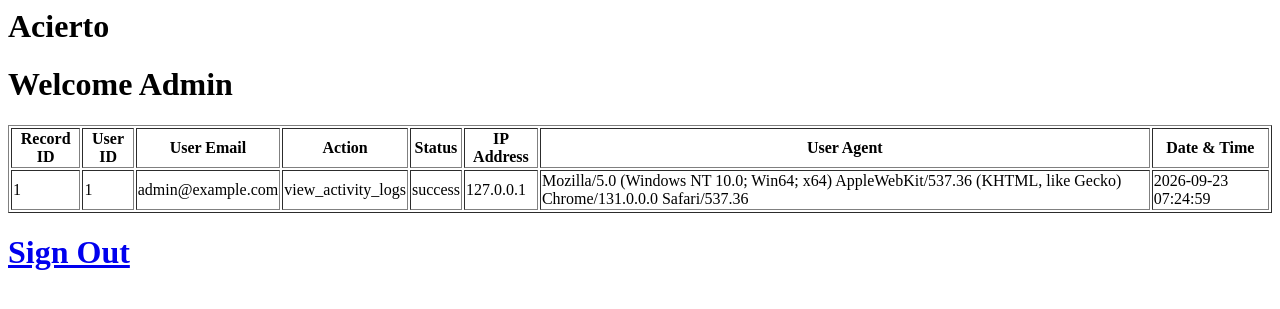
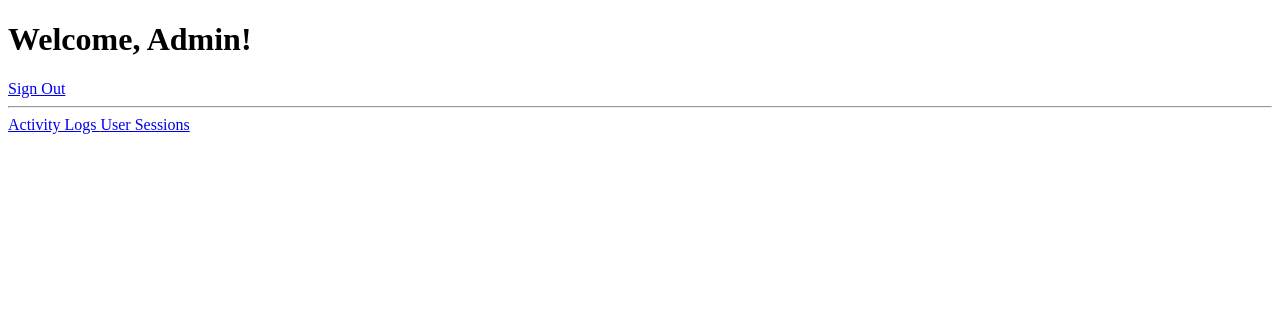
Before and after one commit to jpacierto2-code/IT34B, a PHP site: page /it34b/app/admin/index.php in a window 1280 px wide. Shown: the top 309 px of the page. Run offline with PHP 8.4, Linux system fonts and the light colour scheme; a user stored in the database is signed in; data that the repository does not hold is empty.

Commit message:
git added commit session

```diff
--- a/app/admin/index.php
+++ b/app/admin/index.php
@@ -1,19 +1,14 @@
-<h1>Acierto</h1>
-
 <?php
 require '../../config/config.php';
 
 requireRole('admin');
 
-logActivity(
-    $pdo,
-    $_SESSION['user_id'],
-    $_SESSION['user_email'],
-    'view_activity_logs',
-    'success'
-);
+$section = $_GET['section'] ?? '';
 
-// Activity Logs Query #3
+$action = $_GET['action'] ?? '';
+
+if ($section === 'activity-logs'){
+        // Activity Logs Query
         $stmt = $pdo->query("
         SELECT *
         FROM activity_logs
@@ -22,18 +17,59 @@ $stmt = $pdo->query("
 
     $activities = $stmt->fetchAll(PDO::FETCH_ASSOC);
 
+} elseif ($section === 'user-sessions') {
+
+    // User Sessions Query
+    $stmt = $pdo->query("
+        SELECT
+            us.session_id,
+            us.user_id,
+            u.user_username,
+            u.user_email,
+            u.user_role,
+            us.session_start,
+            us.session_end,
+            us.session_duration
+        FROM user_sessions us
+        INNER JOIN users u
+            ON us.user_id = u.user_id
+        ORDER BY us.session_start DESC
+    ");
+
+    $sessions = $stmt->fetchAll(PDO::FETCH_ASSOC);
+}
+
 ?>
-
 <!DOCTYPE html>
 <html lang="en">
 <head>
     <meta charset="UTF-8">
-    <meta name="viewport" content="width=device-width, initial-scale=1.0">
-    <title>Welcome Admin</title>
+    <meta name="viewport" content="width=, initial-scale=1.0">
+
+    <title>Document</title>
+
+
+
 </head>
 <body>
-    <h1>Welcome Admin</h1>
-    <table border="1">
+        <h1>Welcome, Admin!</h1>
+
+        <a href="../../auth/signout.php" class="">
+            Sign Out
+        </a>
+        <hr>
+
+    <nav>
+        <a href="index.php?section=activity-logs" class="">Activity Logs </a>
+        <a href="index.php?section=user-sessions" class="">User Sessions </a>
+    </nav>
+
+    <?php if ($section === 'activity-logs'): ?>
+
+        <h4>Activity Logs</h4>
+
+        <table>
+
             <thead>
                 <tr>
                     <th>Record ID</th>
@@ -46,22 +82,146 @@ $activities = $stmt->fetchAll(PDO::FETCH_ASSOC);
                     <th>Date & Time</th>
                 </tr>
             </thead>
+
             <tbody>
-            <?php foreach($activities as $activity):?>
+
+                <?php foreach ($activities as $activity): ?>
+
                     <tr>
-                    <td><?= htmlspecialchars($activity['activity_log_id'])?></td>
-                    <td><?= htmlspecialchars($activity['user_id'])?></td>
-                    <td><?= htmlspecialchars($activity['user_email'])?></td>
-                    <td><?= htmlspecialchars($activity['activity_log_action'])?></td>
-                    <td><?= htmlspecialchars($activity['activity_log_status'])?></td>
-                    <td><?= htmlspecialchars($activity['activity_log_ip_address'])?></td>
-                    <td><?= htmlspecialchars($activity['activity_log_user_agent'])?></td>
-                    <td><?= htmlspecialchars($activity['activity_log_created_at'])?></td>
+                        <td>
+                            <?= htmlspecialchars($activity['activity_log_id']) ?>
+                        </td>
+
+                        <td>
+                            <?= htmlspecialchars($activity['user_id']) ?>
+                        </td>
+
+                        <td>
+                            <?= htmlspecialchars($activity['user_email']) ?>
+                        </td>
+
+                        <td>
+                            <?= htmlspecialchars($activity['activity_log_action']) ?>
+                        </td>
+
+                        <td>
+                            <?= htmlspecialchars($activity['activity_log_status']) ?>
+                        </td>
+
+                        <td>
+                            <?= htmlspecialchars($activity['activity_log_ip_address']) ?>
+                        </td>
+
+                        <td>
+                            <?= htmlspecialchars($activity['activity_log_user_agent']) ?>
+                        </td>
+
+                        <td>
+                            <?= htmlspecialchars($activity['activity_log_created_at']) ?>
+                        </td>
                     </tr>
+
                 <?php endforeach; ?>
+
             </tbody>
+
         </table>
+
+    <?php endif; ?>
+
+    <?php if ($section === 'user-sessions'): ?>
+
+        <h4>User Sessions</h4>
+
+        <table>
+
+            <thead>
+                <tr>
+                    <th>Session ID</th>
+                    <th>User ID</th>
+                    <th>Username</th>
+                    <th>Email</th>
+                    <th>Role</th>
+                    <th>Session Start</th>
+                    <th>Session End</th>
+                    <th>Duration</th>
+                </tr>
+            </thead>
+
+            <tbody>
+
+                <?php foreach ($sessions as $session): ?>
+
+                    <tr>
+
+                        <td>
+                            <?= htmlspecialchars($session['session_id']) ?>
+                        </td>
+
+                        <td>
+                            <?= htmlspecialchars($session['user_id']) ?>
+                        </td>
+
+                        <td>
+                            <?= htmlspecialchars($session['user_username']) ?>
+                        </td>
+
+                        <td>
+                            <?= htmlspecialchars($session['user_email']) ?>
+                        </td>
+
+                        <td>
+                            <?= htmlspecialchars($session['user_role']) ?>
+                        </td>
+
+                        <td>
+                            <?= htmlspecialchars($session['session_start']) ?>
+                        </td>
+
+                        <td>
+                            <?= $session['session_end']
+                                ? htmlspecialchars($session['session_end'])
+                                : 'Active'
+                            ?>
+                        </td>
+
+                        <td>
+
+                            <?php
+
+                            if ($session['session_duration'] !== null) {
+
+                                $seconds = (int) $session['session_duration'];
+
+                                $hours = floor($seconds / 3600);
+                                $minutes = floor(($seconds % 3600) / 60);
+                                $seconds = $seconds % 60;
+
+                                echo sprintf(
+                                    '%02d hr %02d min %02d sec',
+                                    $hours,
+                                    $minutes,
+                                    $seconds
+                                );
+
+                            } else {
+
+                                echo 'Active';
+
+                            }
+
+                            ?>
+
+                        </td>
+
+                    </tr>
+
+                <?php endforeach; ?>
+
+            </tbody>
+
+        </table>
+
+    <?php endif; ?>
 </body>
 </html>
-
-<h1><a href="../../auth/signout.php">Sign Out</a></h1>
--- a/functions/session.php
+++ b/functions/session.php
@@ -1,6 +1,6 @@
-
 <?php
 
+// Start User Session
 function startUserSession($pdo)
 {
     if (!isset($_SESSION['user_id'])) {
@@ -27,9 +27,11 @@ function startUserSession($pdo)
     return $pdo->lastInsertId();
 }
 
-// End user session
-function endUserSession($pdo){
-    if(!isset($_SESSION['session_id'])){
+
+// End User Session
+function endUserSession($pdo)
+{
+    if (!isset($_SESSION['session_id'])) {
         return false;
     }
 
@@ -45,6 +47,7 @@ function endUserSession($pdo){
                 NOW()
             )
         WHERE session_id = :session_id
+          AND session_end IS NULL
     ");
 
     return $stmt->execute([
@@ -52,8 +55,10 @@ function endUserSession($pdo){
     ]);
 }
 
-function hasActiveUserSession($pdo,$user_id){
 
+// Check if User Already Has an Active Session
+function hasActiveUserSession($pdo, $user_id)
+{
     $stmt = $pdo->prepare("
         SELECT session_id
         FROM user_sessions
@@ -69,19 +74,34 @@ function hasActiveUserSession($pdo,$user_id){
     return (bool) $stmt->fetchColumn();
 }
 
-function checkSessionTimeout(){
+
+// Check Session Timeout
+function checkSessionTimeout()
+{
     global $pdo;
 
-    // Timeout variable
-    //10 seconds for testing
-    // 1800s = 30 mins
-    $timeout = 10;
+    // 1800 seconds = 30 minutes
+    $timeout = 1800;
 
-    if(isset($_SESSION['last_activity'])){
+    // Do nothing if the user is not logged in
+    if (!isset($_SESSION['user_id'])) {
+        return;
+    }
 
+    // Initialize last activity if it does not exist
+    if (!isset($_SESSION['last_activity'])) {
+        $_SESSION['last_activity'] = time();
+        return;
+    }
+
+    // Calculate inactivity duration
     $inactive = time() - $_SESSION['last_activity'];
 
-        if($inactive >= $timeout){
+    // Only end the session if the timeout is reached
+    if ($inactive >= $timeout) {
+
+        // Record the timeout in activity logs
+        if (function_exists('logActivity')) {
             logActivity(
                 $pdo,
                 $_SESSION['user_id'],
@@ -89,25 +109,24 @@ function checkSessionTimeout(){
                 'logout-session-timeout',
                 'success'
             );
+        }
 
-            // End database session
+        // End the database session
         endUserSession($pdo);
 
-            // Destroy PHP session
+        // Destroy the PHP session
         session_unset();
         session_destroy();
 
-            // Redirect
+        // Redirect to the login page
         header(
-                'Location:' .
-                BASE_URL .
-                '/index.php?timeout=1'
+            'Location: ' . BASE_URL . '/index.php?timeout=1'
         );
         exit;
     }
+
+    // Update last activity only if the session is still valid
+    $_SESSION['last_activity'] = time();
 }
 
-    // Update last activity
-    $_SESSION['last_activity'] = time();
-}
 ?>
```
Lines whose indentation alone changed are shown as unchanged.
